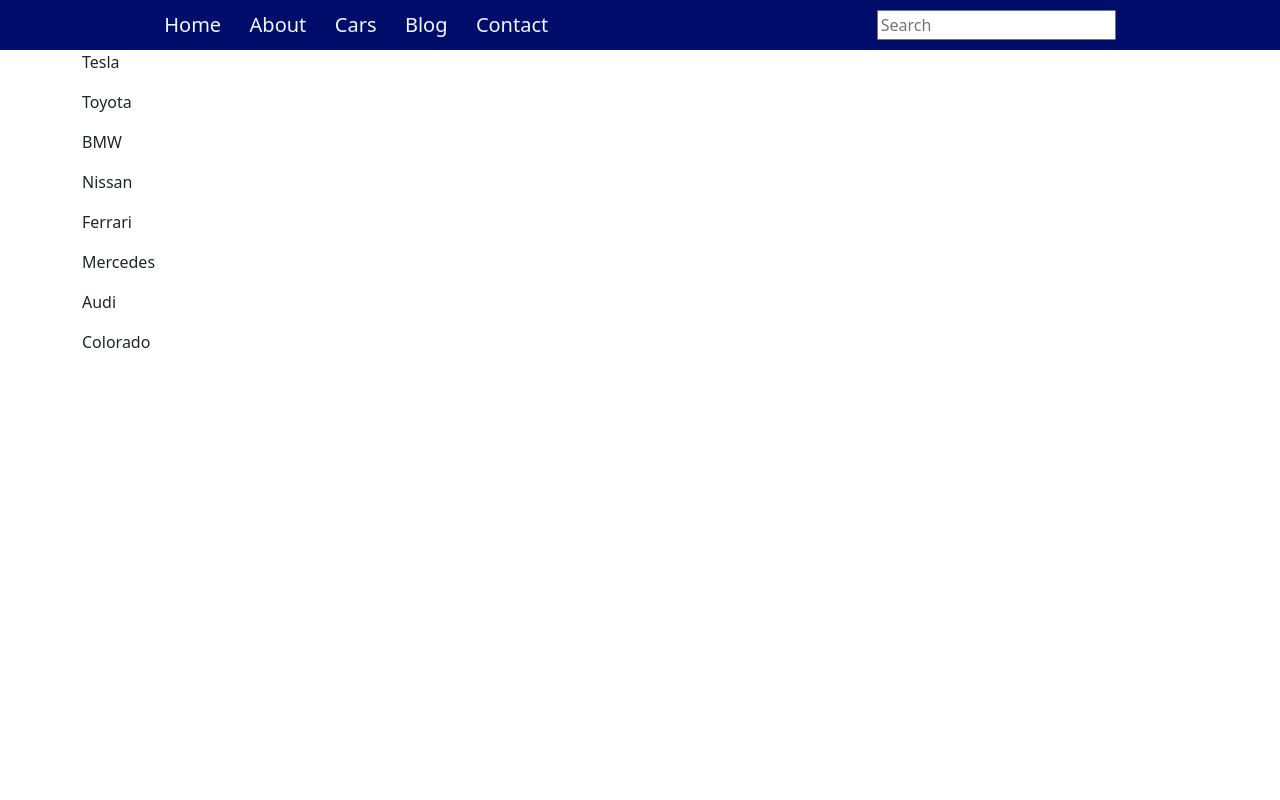
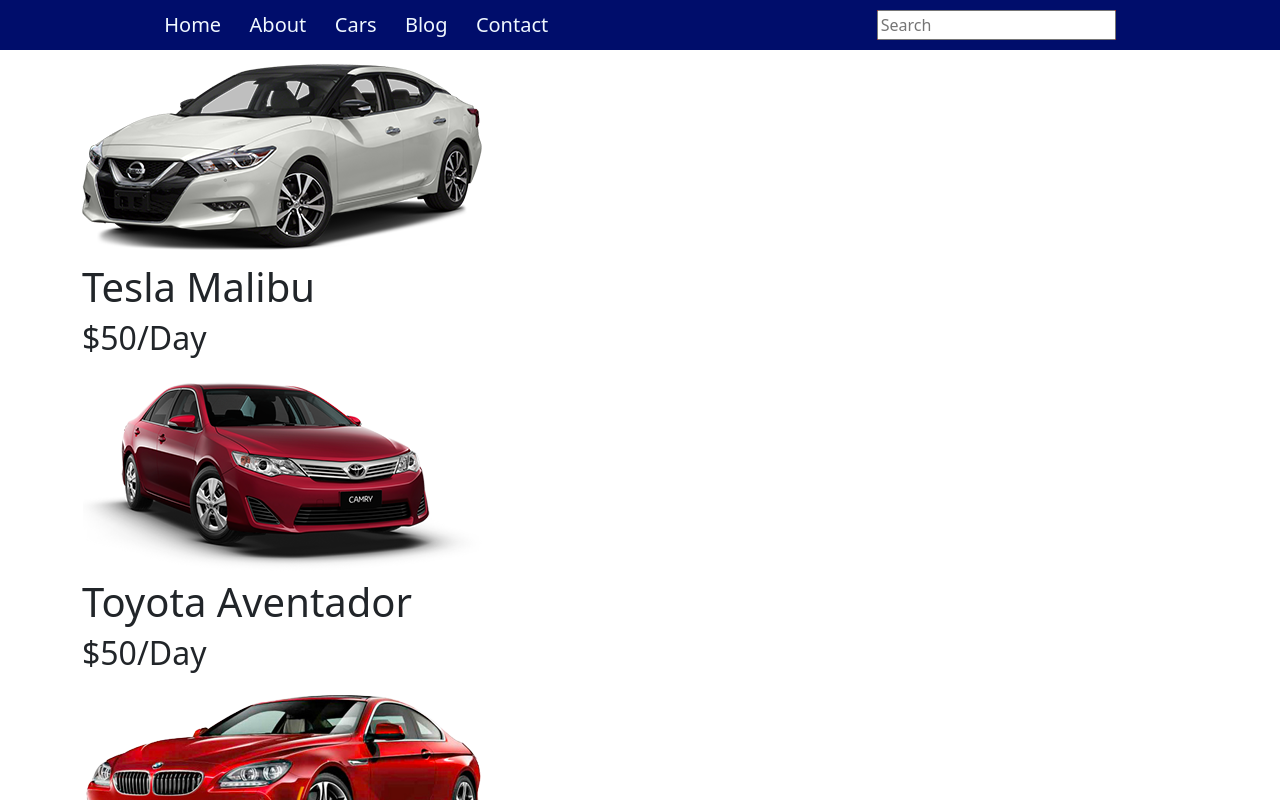
Before and after one commit to TURAB1/car-rental-project, a React (Create React App) app: page /cars in a window 1280 px wide. Shown: the top 800 px of the page. Built offline with nearby package versions, Linux system fonts and the light colour scheme.

Commit message:
car blocks added

```diff
--- a/src/UI/CarItem.jsx
+++ b/src/UI/CarItem.jsx
@@ -1,10 +1,15 @@
 import React from 'react'
+import { Container ,Col} from 'reactstrap'
 
-const CarItem = () => {
+const CarItem = ({imgUrl,carName,price}) => {
   return (
-    <div>
+    <Col lg="12">
 
-    </div>
+      <img src={imgUrl} alt='car' />
+      <h1>{carName}</h1>
+      <h2>${price}/Day</h2>
+    </Col>
+
   )
 }
 
--- a/src/pages/Cars.jsx
+++ b/src/pages/Cars.jsx
@@ -1,17 +1,25 @@
 import React from 'react'
 import carData from '../assets/data/carData'
-import { Container } from 'reactstrap'
+import { Container, Col, Row } from 'reactstrap'
+import CarItem from '../UI/CarItem'
 
-const Cars= () => {
+const Cars = () => {
   return (
     <Container>
-    <div>
-      {
-        carData.map((item,index)=>{
-          return<p>{item.brand}</p>
-        })
-      }
-    </div>
+
+       <Row>
+          <div>
+            {
+              carData.map((item, index) => {
+                return (
+                  <CarItem imgUrl={item.imgUrl} carName={item.carName} price={item.price} />
+
+                )
+              })
+            }
+          </div>
+
+        </Row>
     </Container>
   )
 }
```
